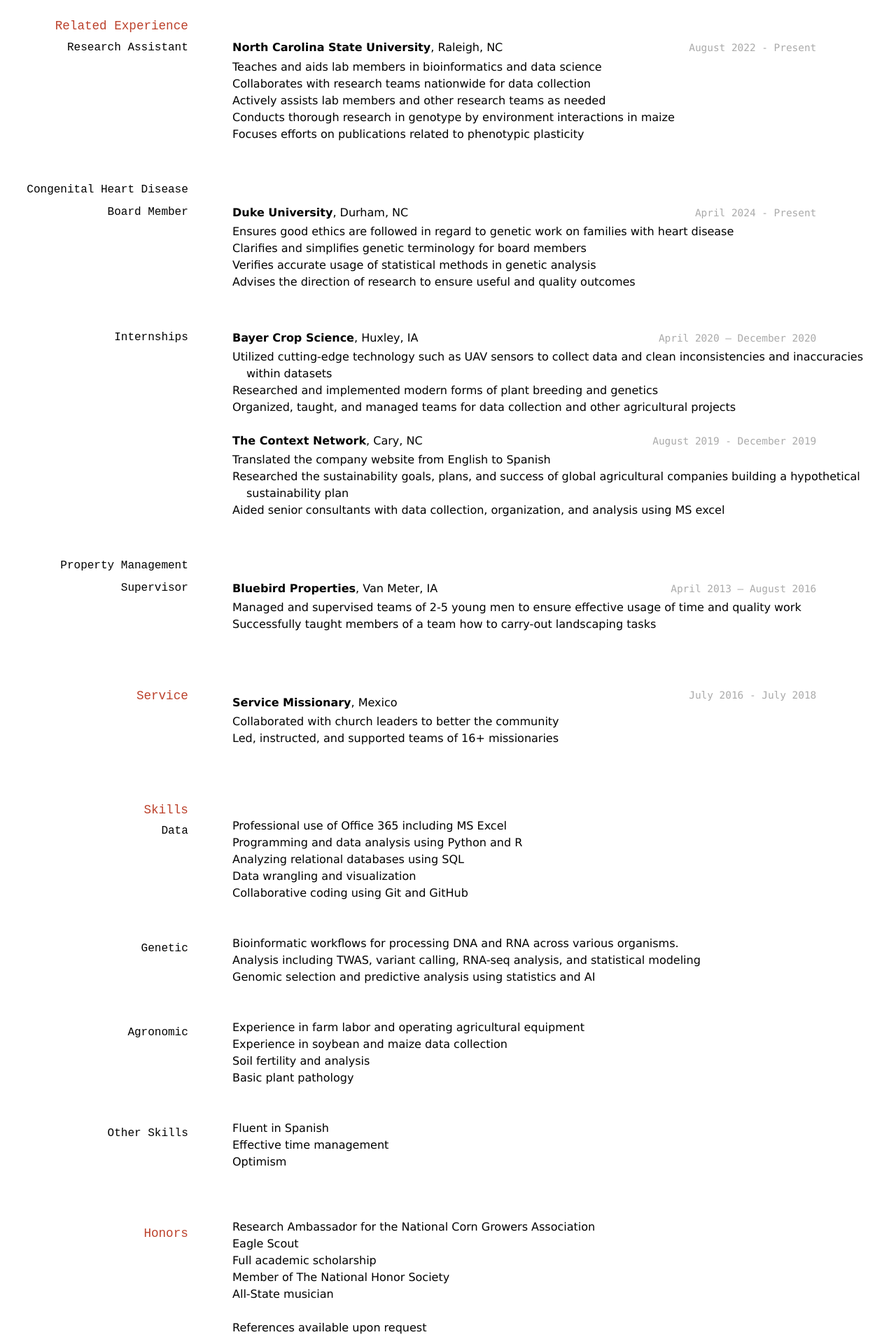
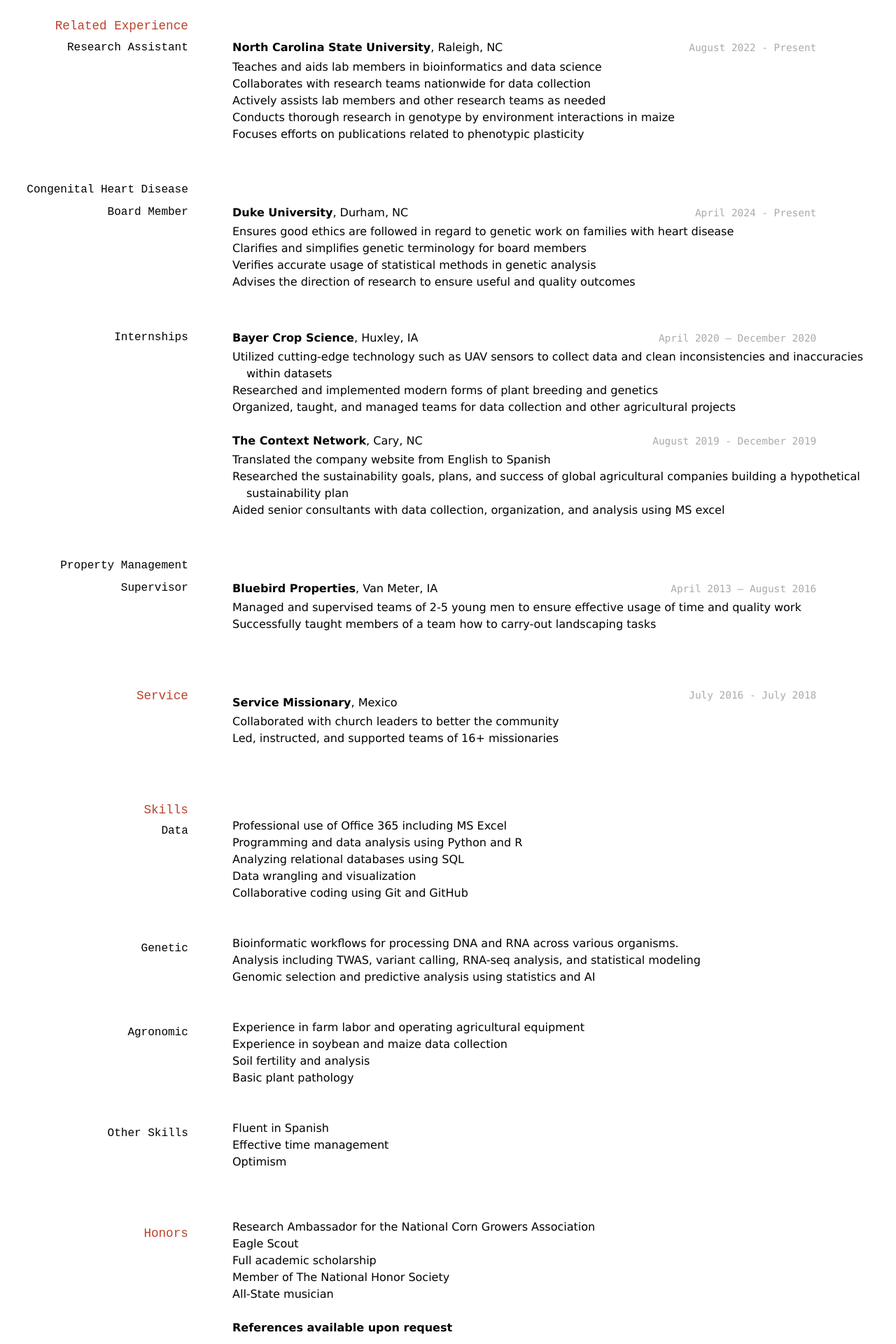
Before and after one commit to ty-thomas/Thomas_Resume, a Jekyll site: the page built from docs/index.md, in a window 1280 px wide. Shown: the part 862-2782 px from the top of the page at 70% size. Built offline with Jekyll 4.4.1, drawn with Linux system fonts in a browser that asks for light colours.

```diff
--- a/docs/index.md
+++ b/docs/index.md
@@ -124,7 +124,7 @@ __Service Missionary__, Mexico
 - Member of The National Honor Society
 - All-State musician
 
-References available upon request
+__References available upon request__
 
 
 <!-- ### Footer
```
